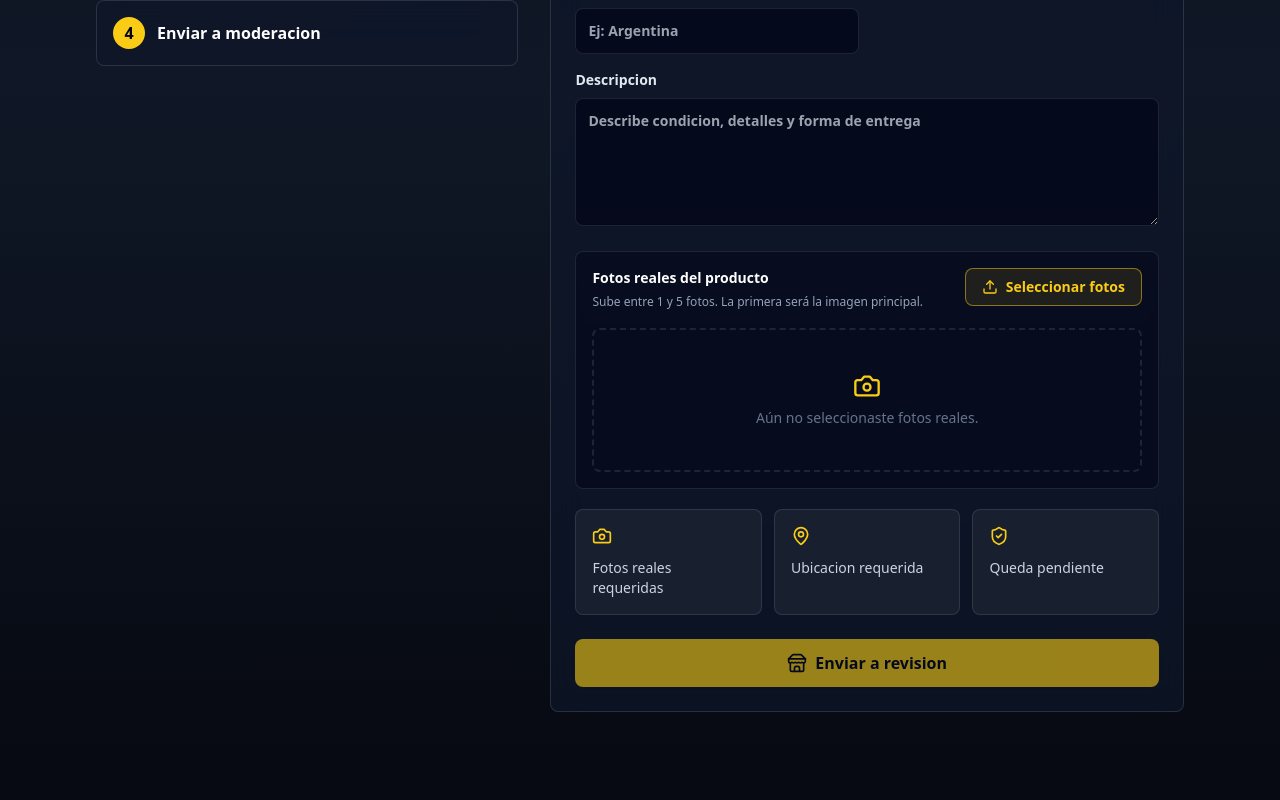
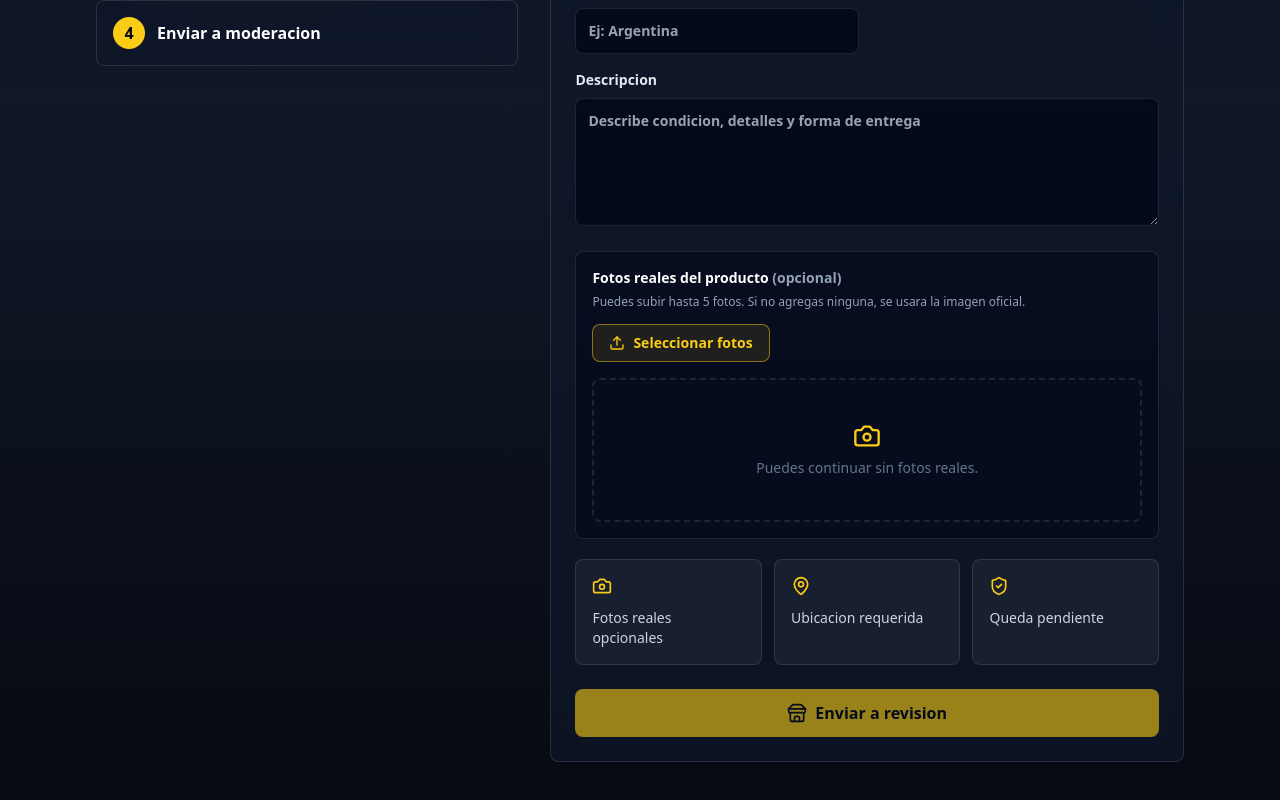
Before and after one commit to ViralFrame2026/PokeTrade-HUB, a Next.js app: page /publish in a window 1280 px wide. Shown: the part 556-1356 px from the top of the page. Before the commit the page ends 1308 px from the top, so only its background shows below. Built offline with nearby package versions, Linux system fonts and the light colour scheme.

Commit message:
Make listing photos optional

```diff
--- a/components/publish-form.tsx
+++ b/components/publish-form.tsx
@@ -127,11 +127,6 @@ export function PublishForm() {
       return;
     }
 
-    if (photos.length === 0) {
-      setError("Sube al menos una foto real del producto.");
-      return;
-    }
-
     setError(null);
     setSuccess(null);
     setIsSubmitting(true);
@@ -168,6 +163,20 @@ export function PublishForm() {
       const uploadedPaths: string[] = [];
 
       try {
+        if (photos.length === 0) {
+          setSuccess(
+            `Publicacion ${listingId} enviada. Quedo pendiente de moderacion.`
+          );
+          setCards([]);
+          setSelectedCard(null);
+          setQuery("");
+          setDescription("");
+          setPrice("");
+          setTradeWants("");
+          setPhotos([]);
+          return;
+        }
+
         const supabase = createSupabaseBrowserClient();
         const {
           data: { user }
@@ -493,9 +502,11 @@ export function PublishForm() {
       <section className="mt-5 rounded-lg border border-white/10 bg-slate-950/45 p-4">
         <div className="flex flex-wrap items-start justify-between gap-3">
           <div>
-            <p className="text-sm font-black text-white">Fotos reales del producto</p>
+            <p className="text-sm font-black text-white">
+              Fotos reales del producto <span className="text-slate-400">(opcional)</span>
+            </p>
             <p className="mt-1 text-xs leading-5 text-slate-400">
-              Sube entre 1 y 5 fotos. La primera será la imagen principal.
+              Puedes subir hasta 5 fotos. Si no agregas ninguna, se usara la imagen oficial.
             </p>
           </div>
           <label className="inline-flex cursor-pointer items-center gap-2 rounded-lg border border-pokemonYellow/50 bg-pokemonYellow/10 px-4 py-2 text-sm font-black text-pokemonYellow transition hover:bg-pokemonYellow/20">
@@ -548,7 +559,7 @@ export function PublishForm() {
           <div className="mt-4 grid min-h-36 place-items-center rounded-lg border-2 border-dashed border-white/10 text-center text-sm text-slate-500">
             <div>
               <Camera className="mx-auto mb-2 h-7 w-7 text-pokemonYellow" />
-              Aún no seleccionaste fotos reales.
+              Puedes continuar sin fotos reales.
             </div>
           </div>
         )}
@@ -556,7 +567,7 @@ export function PublishForm() {
       <div className="mt-5 grid gap-3 sm:grid-cols-3">
         <div className="rounded-lg border border-white/10 bg-white/5 p-4 text-sm text-slate-300">
           <Camera className="mb-3 h-5 w-5 text-pokemonYellow" />
-          {photos.length > 0 ? `${photos.length} foto(s) lista(s)` : "Fotos reales requeridas"}
+          {photos.length > 0 ? `${photos.length} foto(s) lista(s)` : "Fotos reales opcionales"}
         </div>
         <div className="rounded-lg border border-white/10 bg-white/5 p-4 text-sm text-slate-300">
           <MapPin className="mb-3 h-5 w-5 text-pokemonYellow" />
@@ -574,7 +585,7 @@ export function PublishForm() {
       ) : null}
       <button
         className="mt-6 inline-flex w-full items-center justify-center gap-2 rounded-lg bg-pokemonYellow px-5 py-3 font-black text-slate-950 disabled:cursor-not-allowed disabled:opacity-60"
-        disabled={!selectedCard || photos.length === 0 || isSubmitting}
+        disabled={!selectedCard || isSubmitting}
         type="submit"
       >
         {isSubmitting ? (
```
